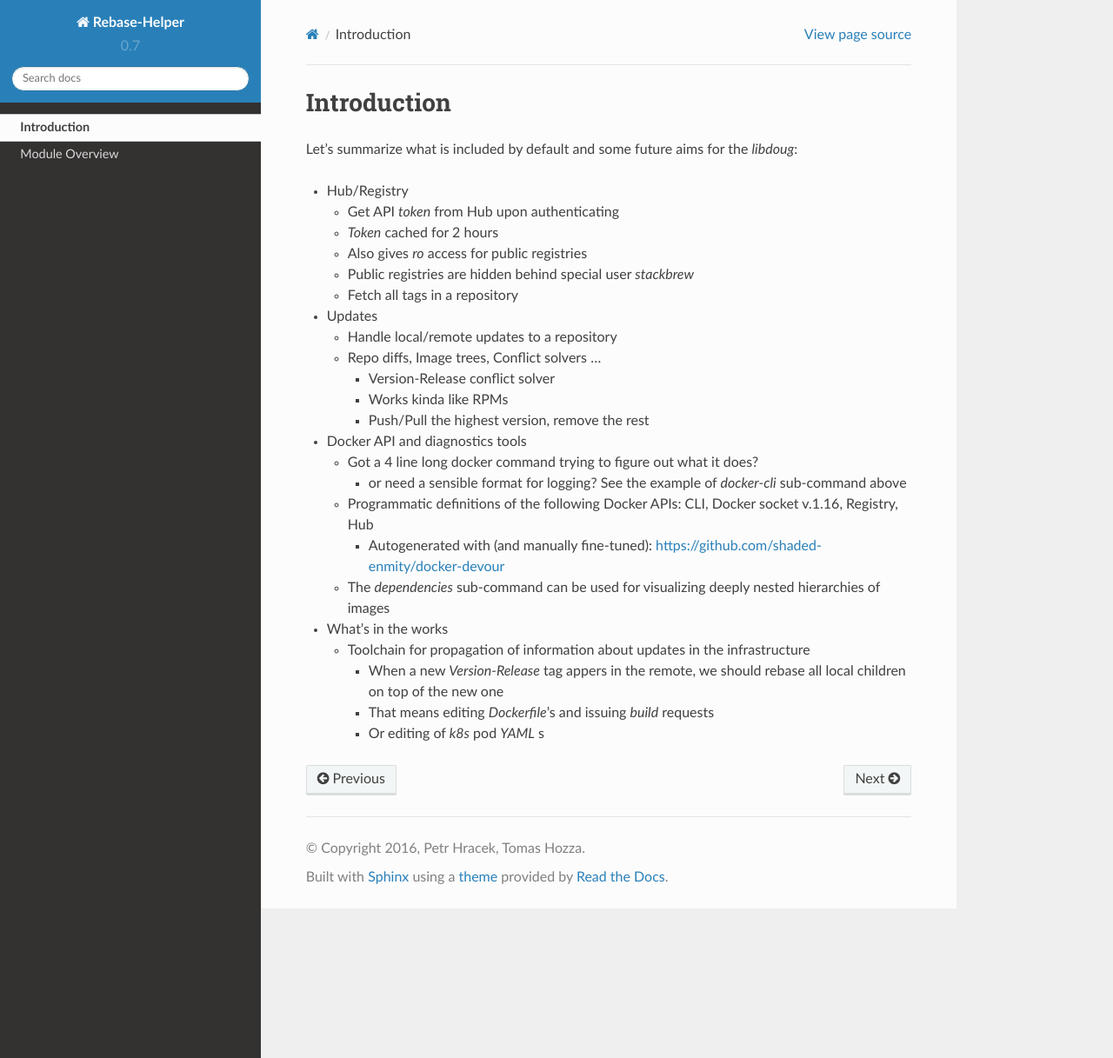
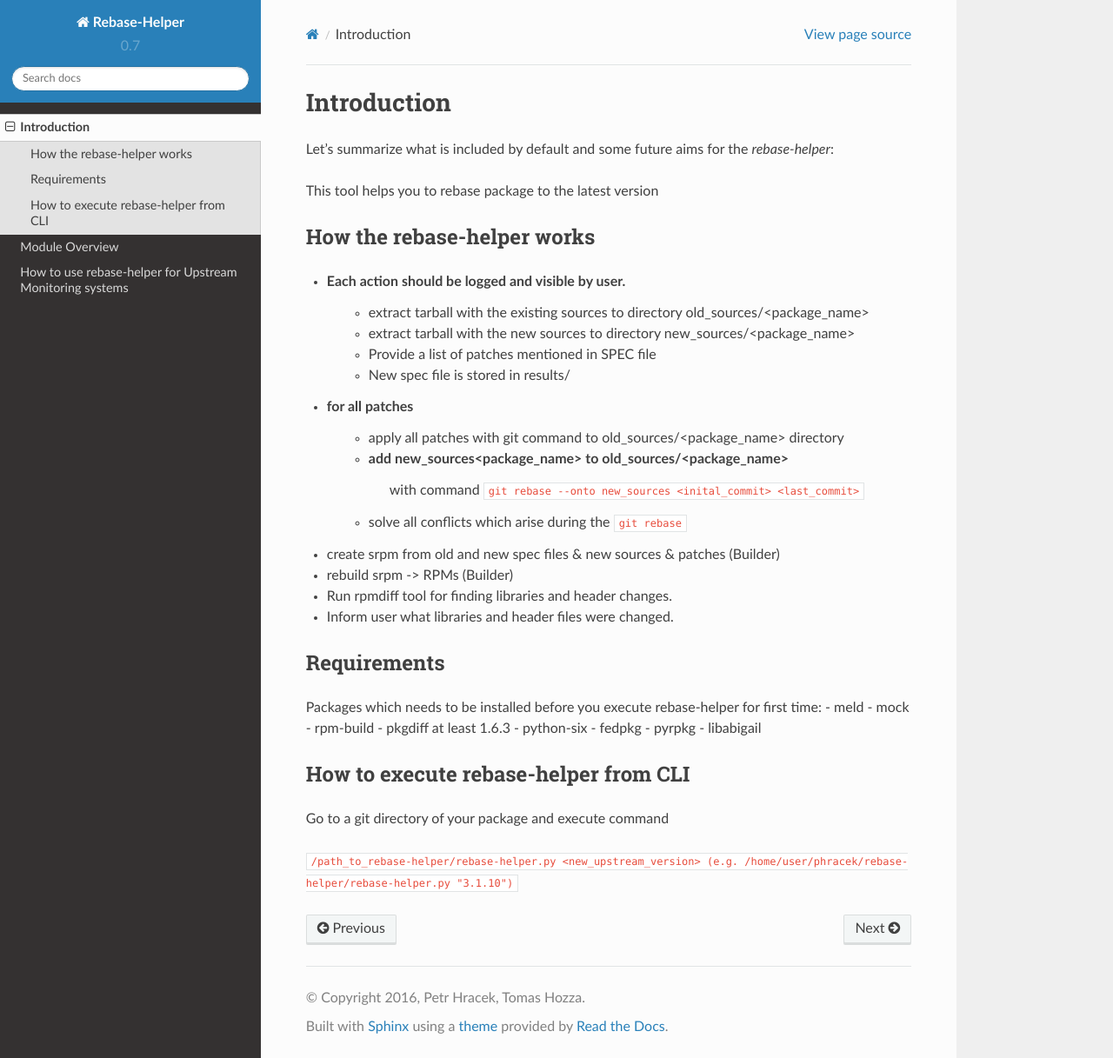
Before and after one commit to rebase-helper/rebase-helper, a Sphinx documentation site: the page built from docs/overview.rst, in a window 1280 px wide and 1217 px high. Shown: the whole window at 87% size. Built offline with Sphinx 7.4.7 and the Read the Docs theme 2.0.0, drawn with Linux system fonts in a browser that asks for light colours.

Commit message:
Update documentation
Signed-off-by: Petr Hracek <phracek@redhat.com>

```diff
--- a/docs/index.rst
+++ b/docs/index.rst
@@ -13,6 +13,7 @@ Contents:
 
    overview
    clsoverview
+   upstreammonitoring
 
 
 
--- a/docs/overview.rst
+++ b/docs/overview.rst
@@ -1,39 +1,44 @@
 Introduction
 ============
 
-Let's summarize what is included by default and some future aims for the `libdoug`:
+Let's summarize what is included by default and some future aims for the `rebase-helper`:
 
-* Hub/Registry
+This tool helps you to rebase package to the latest version
 
-  - Get API `token` from Hub upon authenticating
-  - `Token` cached for 2 hours
-  - Also gives `ro` access for public registries
-  - Public registries are hidden behind special user `stackbrew`
-  - Fetch all tags in a repository
+How the rebase-helper works
+---------------------------
 
-* Updates
+- Each action should be logged and visible by user.
+    - extract tarball with the existing sources to directory old_sources/<package_name>
+    - extract tarball with the new sources to directory new_sources/<package_name>
+    - Provide a list of patches mentioned in SPEC file
+    - New spec file is stored in results/
+- for all patches
+    - apply all patches with git command to old_sources/<package_name> directory
+    - add new_sources<package_name> to old_sources/<package_name>
+        with command ``git rebase --onto new_sources <inital_commit> <last_commit>``
+    - solve all conflicts which arise during the ``git rebase``
+- create srpm from old and new spec files & new sources & patches (Builder)
+- rebuild srpm -> RPMs (Builder)
+- Run rpmdiff tool for finding libraries and header changes.
+- Inform user what libraries and header files were changed.
 
-  - Handle local/remote updates to a repository
-  - Repo diffs, Image trees, Conflict solvers ...
+Requirements
+------------
 
-    + Version-Release conflict solver
-    + Works kinda like RPMs
-    + Push/Pull the highest version, remove the rest
+Packages which needs to be installed before you execute rebase-helper for first time:
+- meld
+- mock
+- rpm-build
+- pkgdiff at least 1.6.3
+- python-six
+- fedpkg
+- pyrpkg
+- libabigail
 
-* Docker API and diagnostics tools
+How to execute rebase-helper from CLI
+-------------------------------------
 
-  - Got a 4 line long docker command trying to figure out what it does?
+Go to a git directory of your package and execute command
 
-    + or need a sensible format for logging? See the example of `docker-cli` sub-command above
-  - Programmatic definitions of the following Docker APIs: CLI, Docker socket v.1.16, Registry, Hub
-
-    + Autogenerated with (and manually fine-tuned): https://github.com/shaded-enmity/docker-devour
-  - The `dependencies` sub-command can be used for visualizing deeply nested hierarchies of images
-
-* What's in the works
-
-  - Toolchain for propagation of information about updates in the infrastructure
-
-    + When a new `Version-Release` tag appers in the remote, we should rebase all local children on top of the new one
-    + That means editing `Dockerfile`'s and issuing `build` requests
-    + Or editing of `k8s` pod `YAML` s
+``/path_to_rebase-helper/rebase-helper.py <new_upstream_version> (e.g. /home/user/phracek/rebase-helper/rebase-helper.py "3.1.10")``
--- /dev/null
+++ b/docs/upstreammonitoring.rst
@@ -0,0 +1,38 @@
+How to use rebase-helper for Upstream Monitoring systems
+========================================================
+
+The page describes an integration rebase-helper into an upstream monitoring systems.
+Of course you need to install rebase-helper package
+- either as RPM::
+
+  dnf install rebase-helper
+
+- from GitHub::
+
+  git clone https://github.com/phracek/rebase-helper
+
+Nowadays we supporting only koji build systems as a support for upstream monitoring systems.
+But time changes and we are opened for the another build systems.
+
+- Patch the new sources and run koji scratch build
+-- Python API usage::
+
+   from rebasehelper.application import Application
+   cli = CLI([‘--non-interactive, ‘--builds-nowait’, ‘-buildtool’, ‘fedpkg’, upstream_version])
+   rh = Application(cli)
+   rh.set_upstream_monitoring() # Switch rebase-helper to upstream release monitoring mode.
+   rh.run()
+   rh.get_rebasehelper_data() # Get all information about the results
+-- Bash usage::
+
+    rebase-helper --non-interactive --builds-nowait --buildtool fedpkg upstream_version
+
+- Download logs and RPMs for comparing with checkers
+-- Python API usage::
+
+   cli = CLI([‘--non-interactive, ‘--builds-nowait’, ‘--fedpkg-build-tasks old_id,new-id])
+   rh.run() # Downloads RPMs, logs and runs checkers and provides logs.
+   rh.get_rebasehelper_data() # Get all information about the results
+-- Bash usage::
+
+   rebase-helper --non-interactive --builds-nowait --fedpkg-build-tasks old_id,new-id
```
